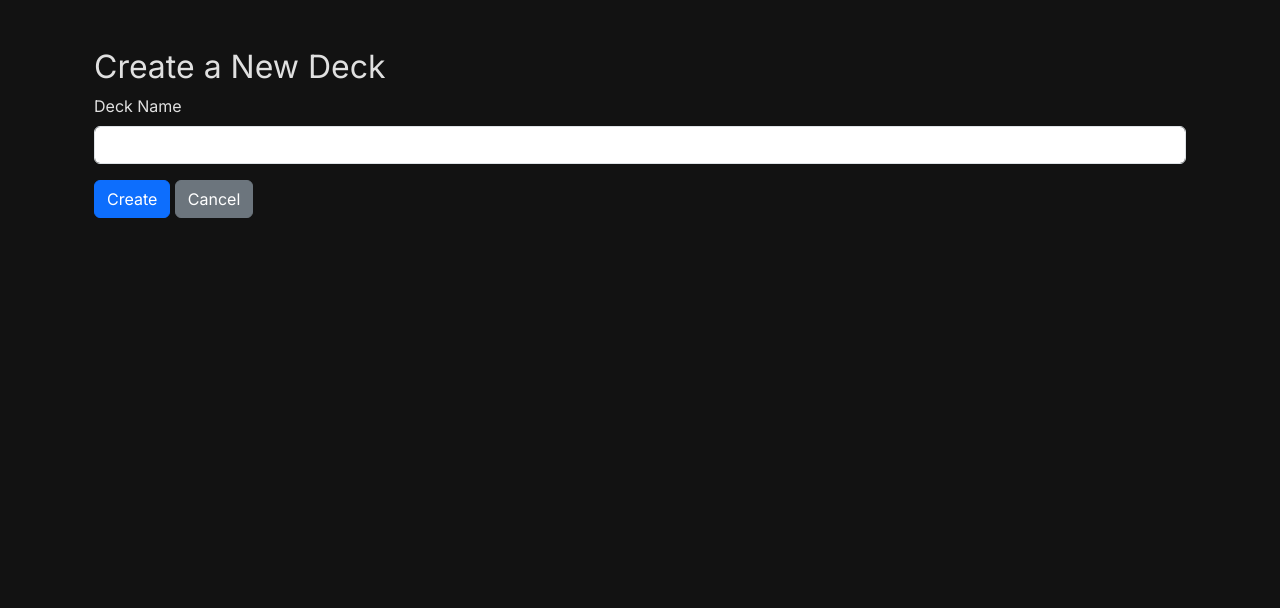
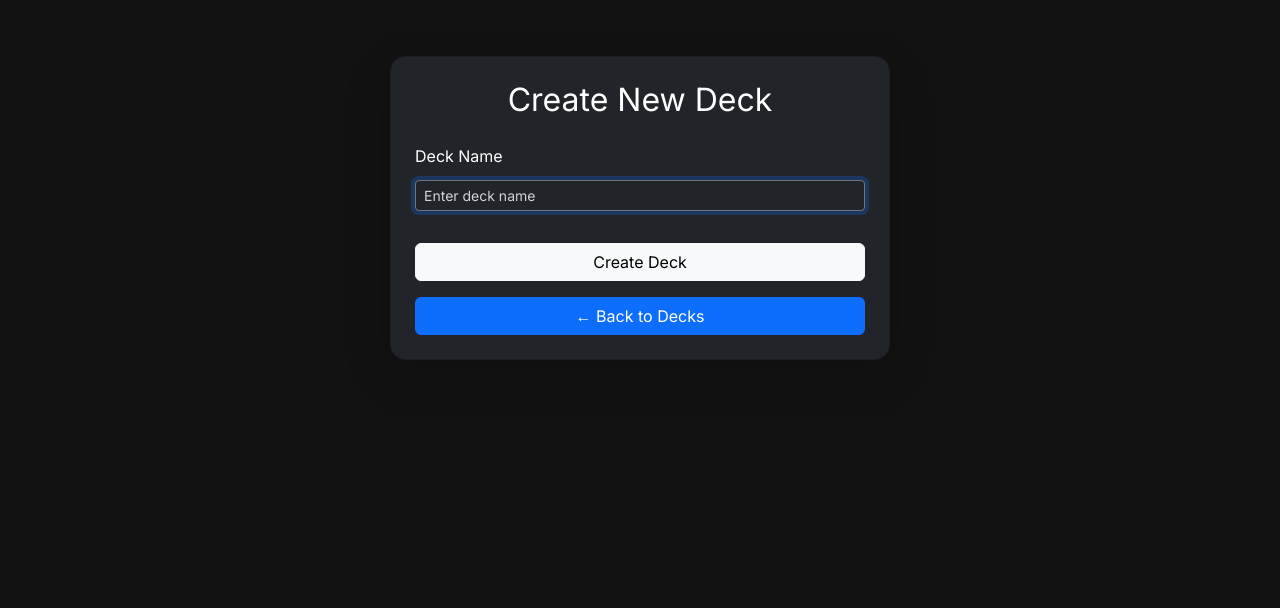
Before and after one commit to art64722/flashcards-app, a Flask app: page /decks/create in a window 1280 px wide. Shown: the part 56-664 px from the top of the page. Run offline with Flask 3, Linux system fonts and the light colour scheme; the visitor is signed in with stand-in values (Sample User, id 1).

Commit message:
Restyle all pages

```diff
--- a/static/style.css
+++ b/static/style.css
@@ -8,7 +8,7 @@
 .flipper {
     position: relative;
     width: 100%;
-    height: 200px;
+    height: 250px;
     transition: transform 0.6s;
     transform-style: preserve-3d;
 }
@@ -23,14 +23,15 @@
     height: 100%;
     backface-visibility: hidden;
     display: flex;
+    flex-direction: column;
     justify-content: center;
     align-items: center;
-    font-size: 1.25rem;
+    font-size: 1.5rem;
     border: 2px solid #ccc;
     border-radius: 12px;
-    background-color: white;
+    background-color: #1e1e1e;
     padding: 1rem;
-    box-shadow: 0 4px 12px rgba(0, 0, 0, 0.1);
+    box-shadow: 0 4px 12px rgba(0, 0, 0, 0.3);
 }
 
 .back {
@@ -61,11 +62,19 @@ body {
 
 .card {
     border-radius: 1rem;
+    transition: transform 0.2s ease;
+}
+
+.card:hover {
+    transform: scale(1.03);
+}
+
+.card-title {
+    font-size: 1.25rem;
 }
 
 .card-text {
-    font-size: 1.05rem;
-    color: #dddddd;
+    color: #aaa;
 }
 
 hr {
--- a/templates/create_deck.html
+++ b/templates/create_deck.html
@@ -1,15 +1,30 @@
 {% extends "layout.html" %}
 
-{% block title %}Create Deck{% endblock %}
+{% block title %}Create New Deck{% endblock %}
 
 {% block content %}
-<h2>Create a New Deck</h2>
-<form method="post" action="/decks/create">
-    <div class="mb-3">
-        <label for="name" class="form-label">Deck Name</label>
-        <input type="text" name="name" class="form-control" required>
+<div class="d-flex justify-content-center align-items-center" style="min-height: 40vh;">
+    <div class="card shadow-lg p-4 bg-dark text-white" style="width: 100%; max-width: 500px; border-radius: 1rem;">
+        <h2 class="text-center mb-4">Create New Deck</h2>
+        <form action="/decks/create" method="post">
+            <div class="mb-3">
+                <label for="deck-name" class="form-label pb-1">Deck Name</label>
+                <input
+                    autocomplete="off"
+                    autofocus
+                    type="text"
+                    class="form-control form-control-sm bg-dark text-white border-secondary text-start"
+                    id="deck-name"
+                    name="deck_name"
+                    placeholder="Enter deck name"
+                    required
+                >
+            </div>
+            <button type="submit" class="btn btn-light w-100 mt-3">Create Deck</button>
+        </form>
+        <div class="text-center mt-3">
+            <a href="/decks" class="btn btn-primary w-100">← Back to Decks</a>
+        </div>
     </div>
-    <button type="submit" class="btn btn-primary">Create</button>
-    <a href="/decks" class="btn btn-secondary">Cancel</a>
-</form>
+</div>
 {% endblock %}
--- a/templates/view_deck.html
+++ b/templates/view_deck.html
@@ -34,5 +34,9 @@
         <a href="/decks" class="btn btn-primary">← Back to Decks</a>
     </div>
 
+    <div class="text-center mt-5">
+        <a href="/study/{{ deck.id }}" class="btn btn-success btn-lg">Start study mode</a>
+    </div>
+
 </div>
 {% endblock %}
```
Also changed, not shown: templates/decks.html (+25 -12 lines), templates/study.html (+21 -11 lines).
